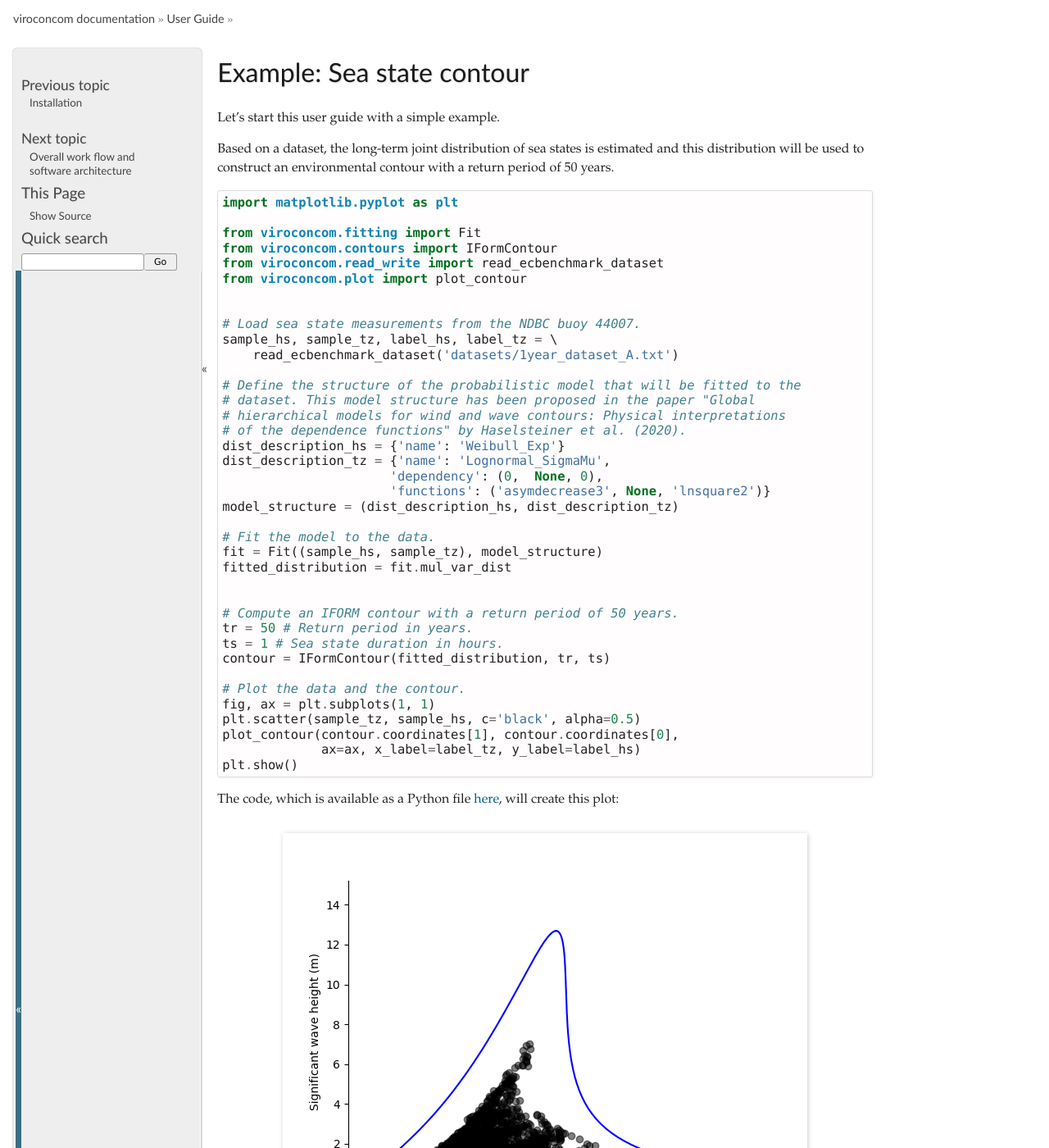
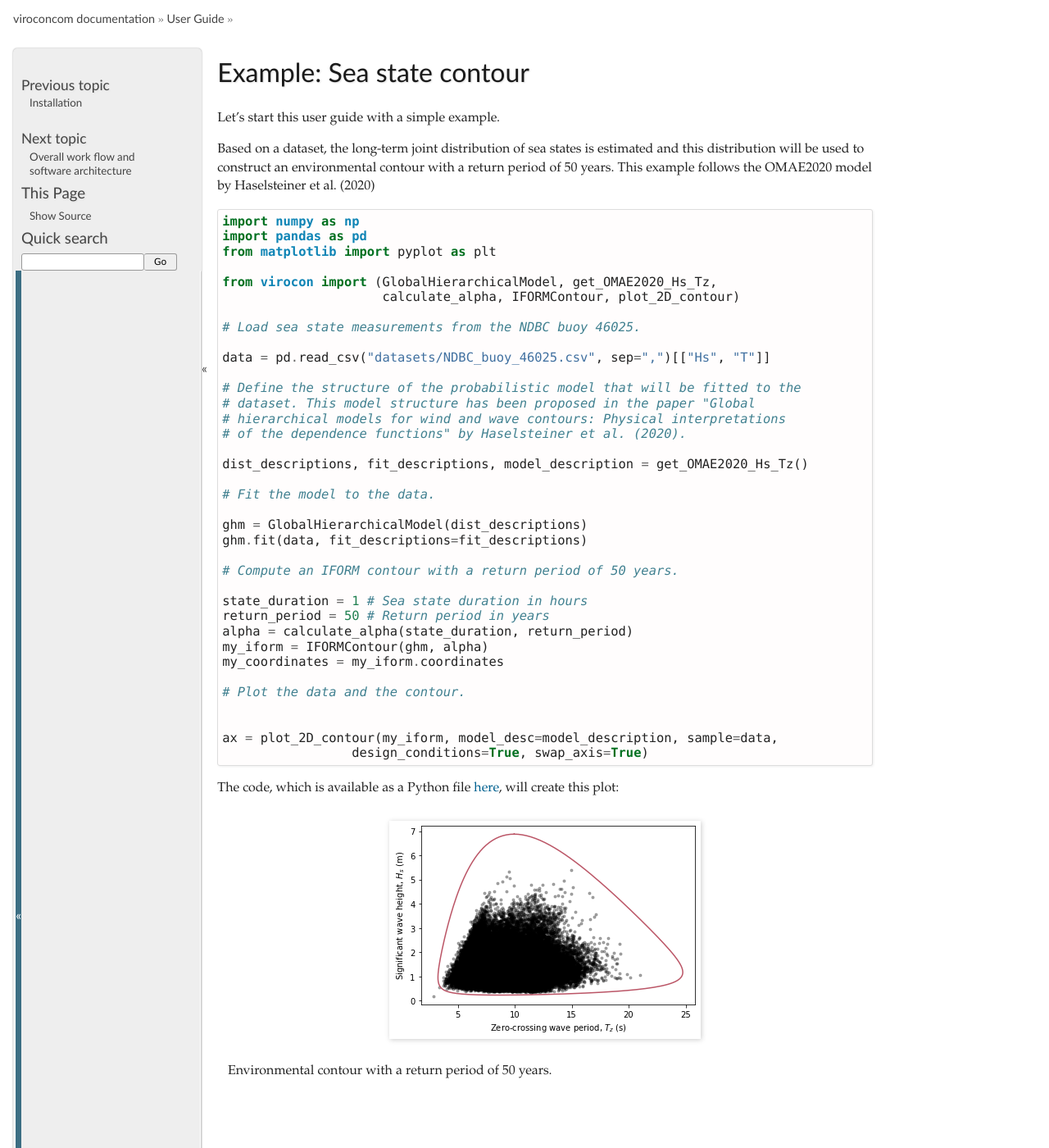
Before and after one commit to virocon-organization/virocon, a Sphinx documentation site: the page built from docs/example.rst, in a window 1280 px wide and 1400 px high. Shown: the whole window at 82% size. Built offline with Sphinx 7.4.7, drawn with Linux system fonts in a browser that asks for light colours.

Commit message:
docs: examples, index

```diff
--- a/docs/example.rst
+++ b/docs/example.rst
@@ -6,46 +6,45 @@ Let's start this user guide with a simple example.
 
 Based on a dataset, the long-term joint distribution of sea states is estimated
 and this distribution will be used to construct an environmental contour with a
-return period of 50 years. ::
+return period of 50 years. This example follows the OMAE2020 model by
+Haselsteiner et al. (2020) ::
 
-    import matplotlib.pyplot as plt
+    import numpy as np
+    import pandas as pd
+    from matplotlib import pyplot as plt
 
-    from viroconcom.fitting import Fit
-    from viroconcom.contours import IFormContour
-    from viroconcom.read_write import read_ecbenchmark_dataset
-    from viroconcom.plot import plot_contour
+    from virocon import (GlobalHierarchicalModel, get_OMAE2020_Hs_Tz,
+                         calculate_alpha, IFORMContour, plot_2D_contour)
 
+    # Load sea state measurements from the NDBC buoy 46025.
 
-    # Load sea state measurements from the NDBC buoy 44007.
-    sample_hs, sample_tz, label_hs, label_tz = \
-        read_ecbenchmark_dataset('datasets/1year_dataset_A.txt')
+    data = pd.read_csv("datasets/NDBC_buoy_46025.csv", sep=",")[["Hs", "T"]]
 
     # Define the structure of the probabilistic model that will be fitted to the
     # dataset. This model structure has been proposed in the paper "Global
     # hierarchical models for wind and wave contours: Physical interpretations
     # of the dependence functions" by Haselsteiner et al. (2020).
-    dist_description_hs = {'name': 'Weibull_Exp'}
-    dist_description_tz = {'name': 'Lognormal_SigmaMu',
-                          'dependency': (0,  None, 0),
-                          'functions': ('asymdecrease3', None, 'lnsquare2')}
-    model_structure = (dist_description_hs, dist_description_tz)
+
+    dist_descriptions, fit_descriptions, model_description = get_OMAE2020_Hs_Tz()
 
     # Fit the model to the data.
-    fit = Fit((sample_hs, sample_tz), model_structure)
-    fitted_distribution = fit.mul_var_dist
+
+    ghm = GlobalHierarchicalModel(dist_descriptions)
+    ghm.fit(data, fit_descriptions=fit_descriptions)
+
+    # Compute an IFORM contour with a return period of 50 years.
+
+    state_duration = 1 # Sea state duration in hours
+    return_period = 50 # Return period in years
+    alpha = calculate_alpha(state_duration, return_period)
+    my_iform = IFORMContour(ghm, alpha)
+    my_coordinates = my_iform.coordinates
+
+    # Plot the data and the contour.
 
 
-    # Compute an IFORM contour with a return period of 50 years.
-    tr = 50 # Return period in years.
-    ts = 1 # Sea state duration in hours.
-    contour = IFormContour(fitted_distribution, tr, ts)
-
-    # Plot the data and the contour.
-    fig, ax = plt.subplots(1, 1)
-    plt.scatter(sample_tz, sample_hs, c='black', alpha=0.5)
-    plot_contour(contour.coordinates[1], contour.coordinates[0],
-                 ax=ax, x_label=label_tz, y_label=label_hs)
-    plt.show()
+    ax = plot_2D_contour(my_iform, model_desc=model_description, sample=data,
+                     design_conditions=True, swap_axis=True)
 
 The code, which is available as a Python file here_, will create this plot:
 
--- a/docs/index.rst
+++ b/docs/index.rst
@@ -1,5 +1,5 @@
 
-Welcome to viroconcom's documentation
+Welcome to virocon's documentation
 =====================================
 
 .. toctree::
```
Also changed, not shown: docs/sea_state_contour.png.
